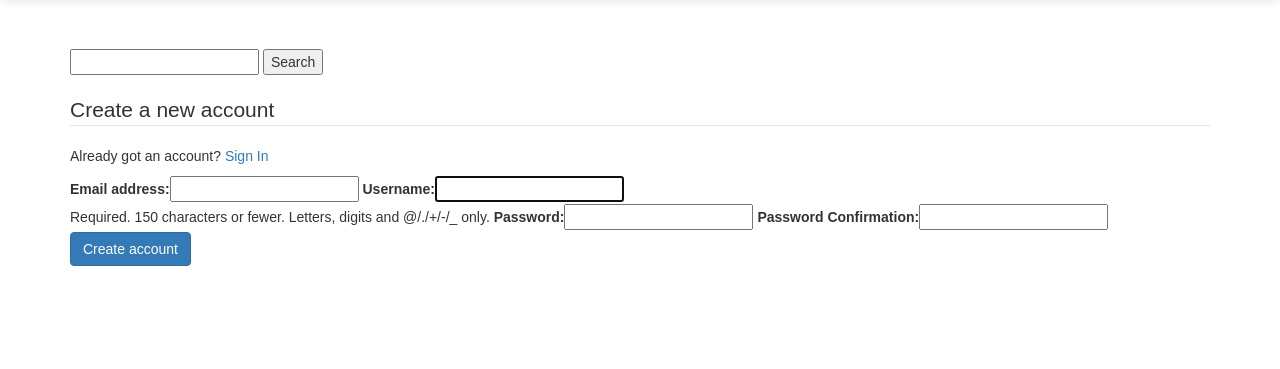
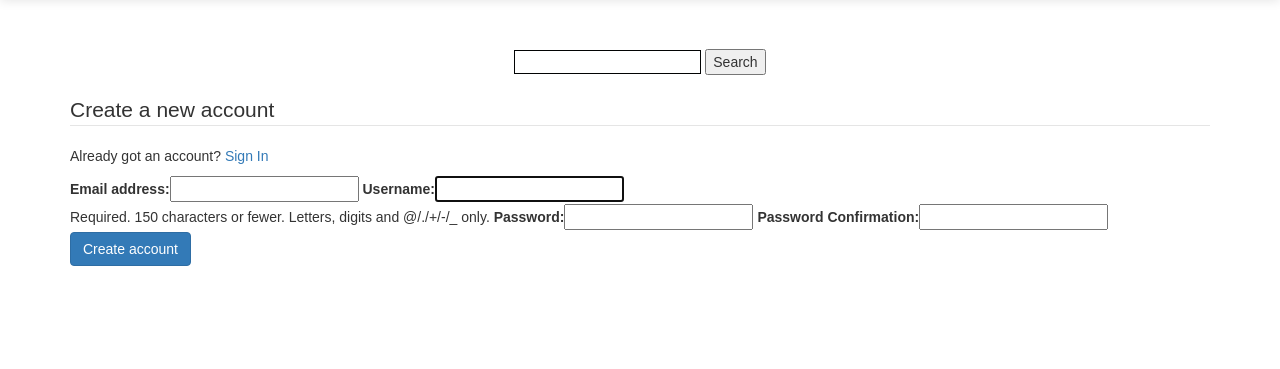
Before and after one commit to markofsuccess/fullstack-ecommerce, a Django app: page /accounts/register/ in a window 1280 px wide. Shown: the part 51-420 px from the top of the page. Run offline with Django 3.2, Linux system fonts and the light colour scheme; some libraries are stand-ins or nearby versions.

Commit message:
centered searchbar and styled gave it border styling

```diff
--- a/static/css/custom.css
+++ b/static/css/custom.css
@@ -87,6 +87,10 @@ footer {
     left: 0;
     right: 0;
     height: 50px;
-
-
 }
+.display {
+    text-align: center;
+}
+.display input[type=text] {
+    border: solid 1px #010303;
+}
```
